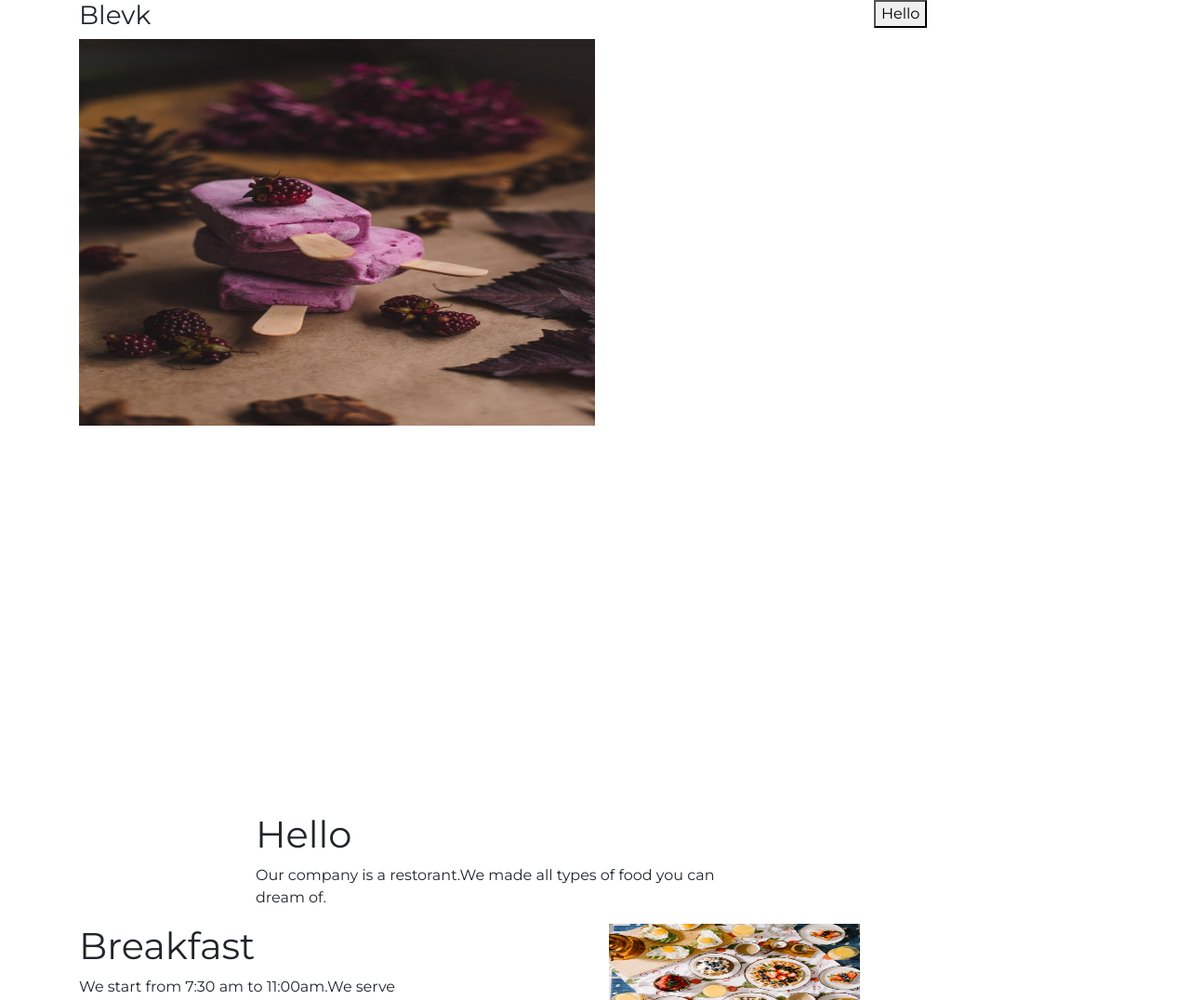
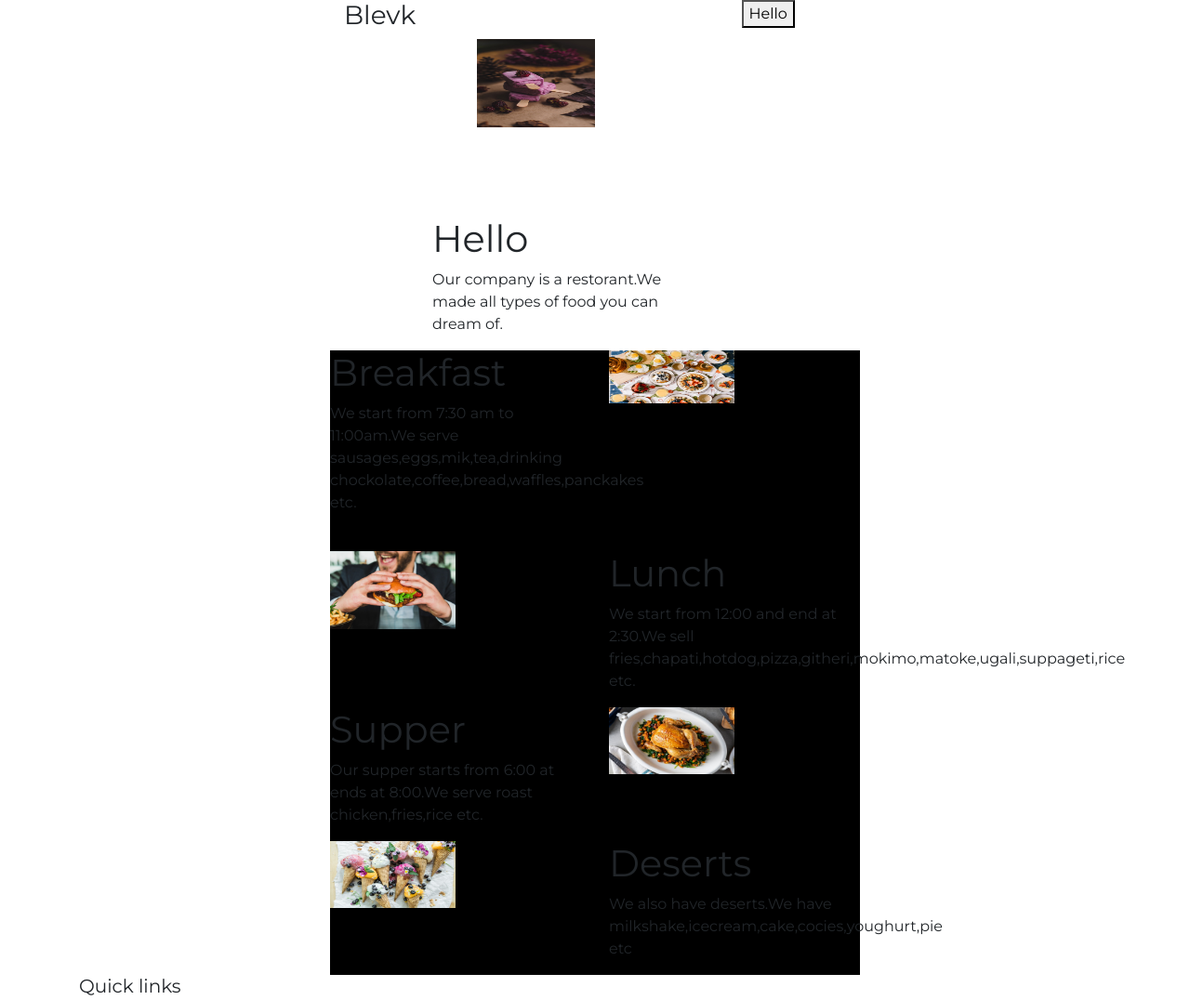
Before and after one commit to muondu/blevk, a plain HTML site: page index.html in a window 1280 px wide. Shown: the top 1076 px of the page at 93% size. Drawn offline with nearby package versions, Linux system fonts and the light colour scheme.

Commit message:
I am adding changes

```diff
--- a/css/main.css
+++ b/css/main.css
@@ -2,6 +2,9 @@ body{
    font-family: 'Montserrat', sans-serif;
 
 }
-.back{
-    background-image: url(main.css)
+.grey{
+    background-color: lightgray;
 }
+.black{
+    background-color: black;
+}
--- a/index.html
+++ b/index.html
@@ -9,6 +9,12 @@
     </head>
 <body>
     <div class="container">
+        <div class="row">
+            <div class="col-md-3">
+                <div class="grey">
+    </div>
+                </div>
+            <div class="col-md-6">
         <div class="row">
         <div class="col-md-3">
             <h3>Blevk</h3>
@@ -22,11 +28,15 @@
                 </div>
               </div>
                 <div class="row">
-                    <div class="col-md-12">
+                     <div class="col-md-3">
+                    </div>
+                    <div class="col-md-6">
                     <div class="back">
                         <img src="img/back.jpg" width="50%" height="50%">
                         </div>
-                        </div>
+                    </div>
+                    <div class="col-md-3">
+                    </div>
                     </div>
                         <div class="row">
                             <div class="col-md-2"></div>
@@ -38,16 +48,18 @@
                         </div>
 
 
-
+                    <div class="row">
+                        <div class="black">
                     <div class="row">
                         <div class="col-md-6">
                             <h1>Breakfast</h1>
                         <p>We start from 7:30 am to 11:00am.We serve sausages,eggs,mik,tea,drinking chockolate,coffee,bread,waffles,panckakes etc.</p>
                             </div>
                      <div class="col-md-6">
-                        <img src="img/break1.jpg" width="50%" height="50%">
+                        <img src="img/break1.jpg" width="50%" height="30%">
                         </div>
                         </div>
+        <br>
                     <div class="row">
                         <div class="col-md-6">
                             <img src="img/lunch1.jpg" width="50%" height="50%">
@@ -75,11 +87,17 @@
                          <p>We also have deserts.We have milkshake,icecream,cake,cocies,youghurt,pie etc</p>
                         </div>
                         </div>
-
-
+                            </div>
+                    </div>
 
 
 </div>
+<div class="col-md-3">
+    <div class="grey">
+    </div>
+            </div>
+        </div>
+        </div>
     <!-- Footer -->
 	<section id="footer">
 		<div class="container">
```
